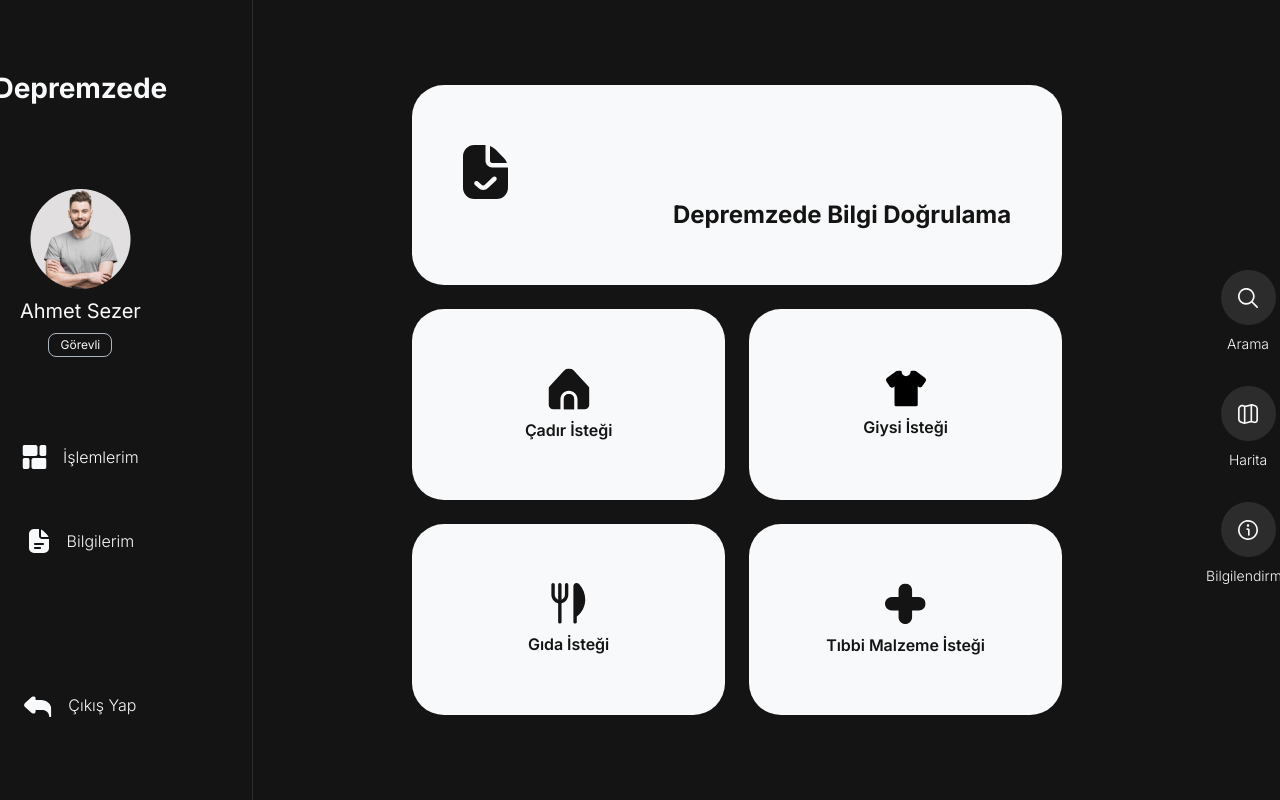
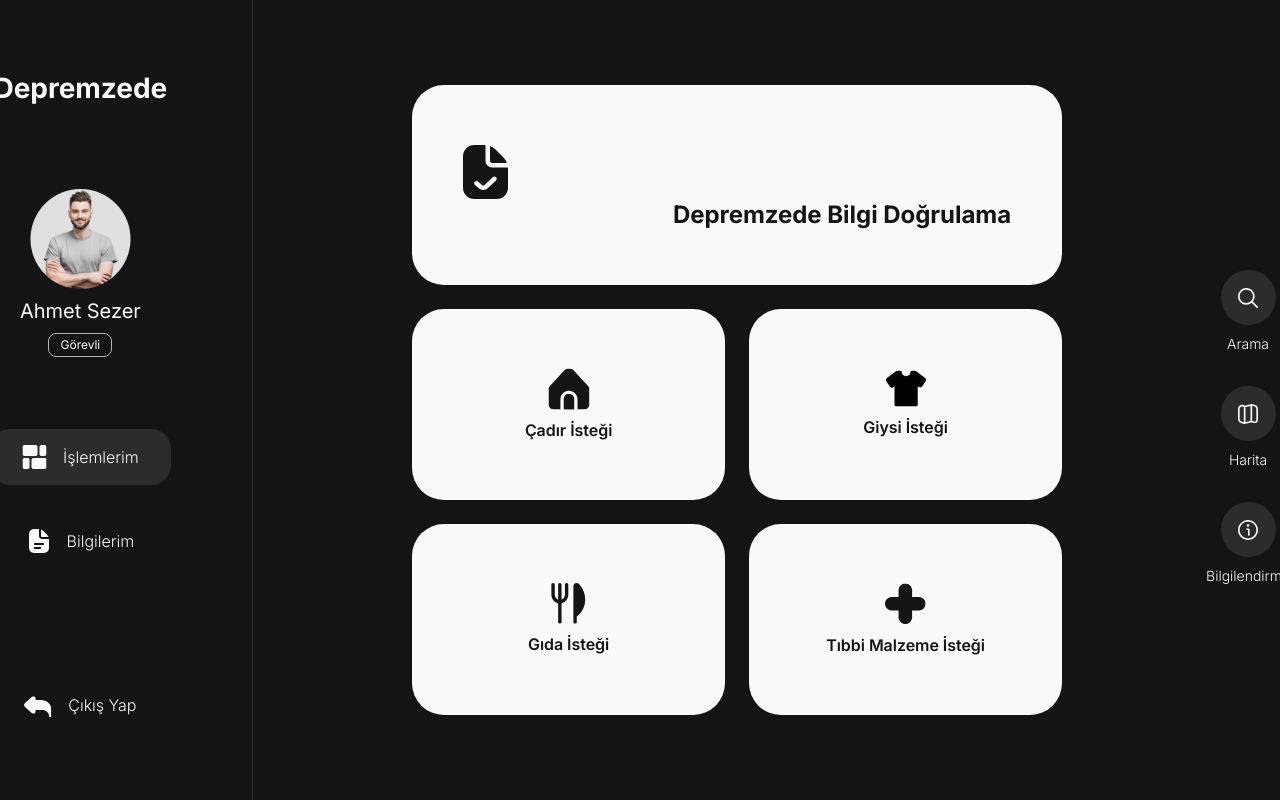
Before and after one commit to mustafamengutay/depremzede, a React (Create React App) app: page /gorevli-menusu in a window 1280 px wide. Built offline with nearby package versions, Linux system fonts and the light colour scheme; the HTML template or start-up script is replaced by a standard one; what tailwindcss-animated would draw is missing.

Commit message:
feat: add path matcher

```diff
--- a/src/components/officer/OfficerSideMenu.jsx
+++ b/src/components/officer/OfficerSideMenu.jsx
@@ -3,10 +3,19 @@ import officerInfo from '../../assets/bilgiler.svg';
 import officerExit from '../../assets/cikis.svg';
 
 import OfficerAvatar from './OfficerAvatar';
-import { useNavigate } from 'react-router-dom';
+import { useLocation, useNavigate } from 'react-router-dom';
 
 const OfficerSideMenu = ({ officerImage, officerName, jobType }) => {
   const navigate = useNavigate();
+  const location = useLocation();
+
+  const pathMatchRoute = (route) => {
+    if (route === location.pathname) {
+      return '#2C2C2C';
+    } else {
+      return null;
+    }
+  };
 
   return (
     <div className="w-[270px] flex flex-col items-start">
@@ -19,11 +28,23 @@ const OfficerSideMenu = ({ officerImage, officerName, jobType }) => {
             jobType={jobType}
           />
           <ul className="flex flex-col items-center gap-7 text-white mt-16 w-full">
-            <li className="hover:bg-grey-1 w-full px-8 py-4 rounded-5 flex items-center gap-4 cursor-pointer transition">
+            <li
+              className="hover:bg-grey-1 w-full px-8 py-4 rounded-5 flex items-center gap-4 cursor-pointer transition"
+              style={{
+                backgroundColor: pathMatchRoute('/gorevli-menusu'),
+              }}
+              onClick={() => navigate('/gorevli-menusu')}
+            >
               <img src={officerMenu} alt="Officer Menu" />
               <p className="font-light">İşlemlerim</p>
             </li>
-            <li className="hover:bg-grey-1 px-8 py-4 rounded-5 flex items-center gap-4 cursor-pointer transition">
+            <li
+              className="hover:bg-grey-1 px-8 py-4 rounded-5 flex items-center gap-4 cursor-pointer transition"
+              style={{
+                backgroundColor: pathMatchRoute('/gorevli-bilgileri'),
+              }}
+              onClick={() => navigate('/gorevli-bilgileri')}
+            >
               <img src={officerInfo} alt="Officer Information" />
               <p className="font-light">Bilgilerim</p>
             </li>
```
